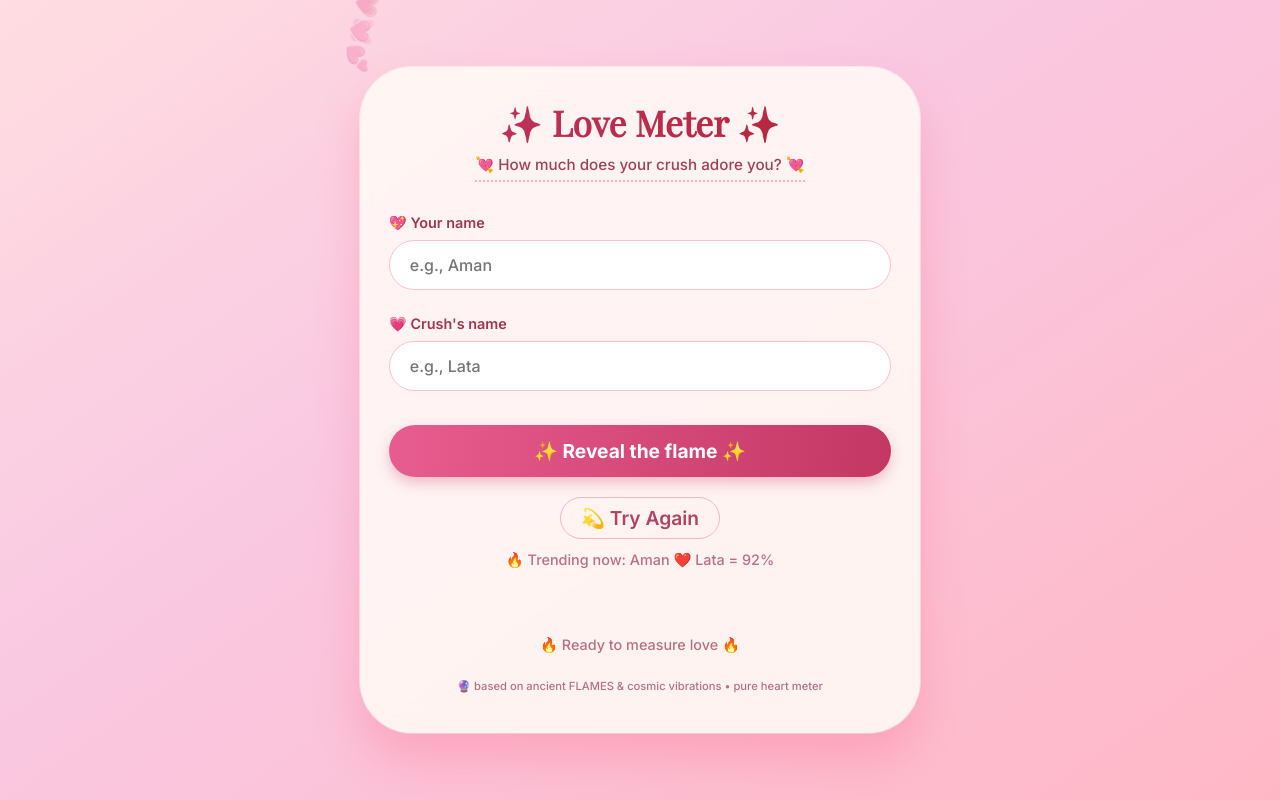
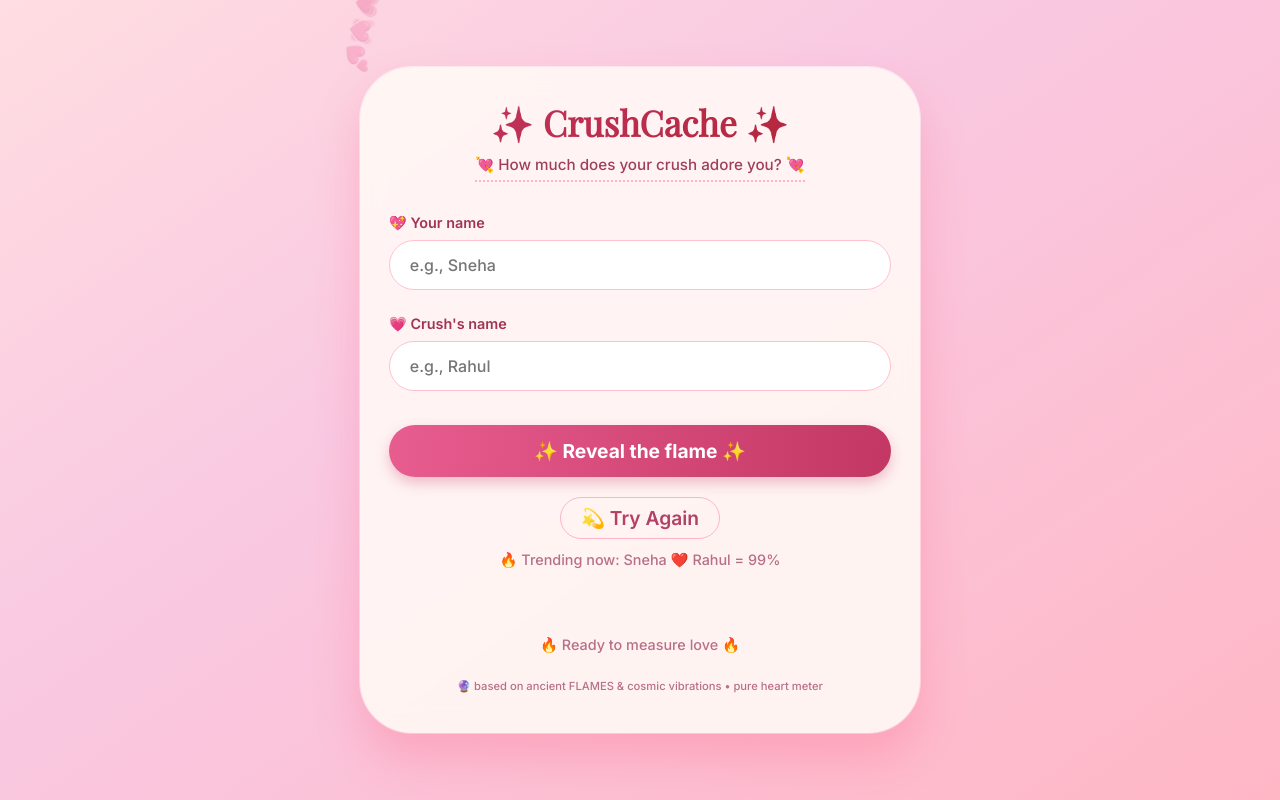
Before and after one commit to giridharreddy-dev/crushcache, a website: page index.html in a window 1280 px wide. Drawn offline with nearby package versions, Linux system fonts and the light colour scheme; a web font is replaced by a local one.

Commit message:
Update title and content for love meter app

```diff
--- a/index.html
+++ b/index.html
@@ -9,10 +9,10 @@
   <meta property="og:image" content="https://images.unsplash.com/photo-1518199266791-5375a83190f8?w=1200&h=630&fit=crop">
   <meta property="og:image:width" content="1200">
   <meta property="og:image:height" content="630">
-  <meta property="og:url" content="https://your-domain.com">
+  <meta property="og:url" content="https://crushcache.netlify.app">
   <meta property="og:type" content="website">
   <meta name="twitter:card" content="summary_large_image">
-  <title>💖 Cosmic Love Meter | True Flame Connection 💖</title>
+  <title>💖 LoveLeak – Love Meter</title>
   <link href="https://fonts.googleapis.com/css2?family=Inter:opsz,wght@14..32,300;14..32,500;14..32,600;14..32,700&family=Playfair+Display:ital@0;1&display=swap" rel="stylesheet">
   <style>
     * {
@@ -235,16 +235,16 @@
 </head>
 <body>
 <div class="glass-card">
-  <h1>✨ Love Meter ✨</h1>
+  <h1>✨ CrushCache ✨</h1>
   <div style="text-align: center;"><span class="sub">💘 How much does your crush adore you? 💘</span></div>
 
   <div class="input-group">
     <label>💖 Your name</label>
-    <input type="text" id="yourName" placeholder="e.g., Aman " autocomplete="off">
+    <input type="text" id="yourName" placeholder="e.g., Sneha" autocomplete="off">
   </div>
   <div class="input-group">
     <label>💗 Crush's name</label>
-    <input type="text" id="crushName" placeholder="e.g., Lata" autocomplete="off">
+    <input type="text" id="crushName" placeholder="e.g., Rahul" autocomplete="off">
   </div>
 
   <button id="calculateBtn">✨ Reveal the flame ✨</button>
@@ -261,7 +261,7 @@
   <div id="resetContainer" style="margin-top: 12px; text-align: center;">
     <button id="resetBtn">💫 Try Again</button>
   </div>
-  <div id="trending" class="counter" style="margin-top: 12px;">🔥 Trending now: Aman ❤️ Lata = 92%</div>
+  <div id="trending" class="counter" style="margin-top: 12px;">🔥 Trending now: Sneha ❤️ Rahul = 99%</div>
   <div id="notificationToast" class="toast-msg">✨ Love note saved in the universe ✨</div>
   <div class="counter" id="totalCounter">🔥 Loading love count...</div>
   <footer>🔮 based on ancient FLAMES & cosmic vibrations • pure heart meter</footer>
```
